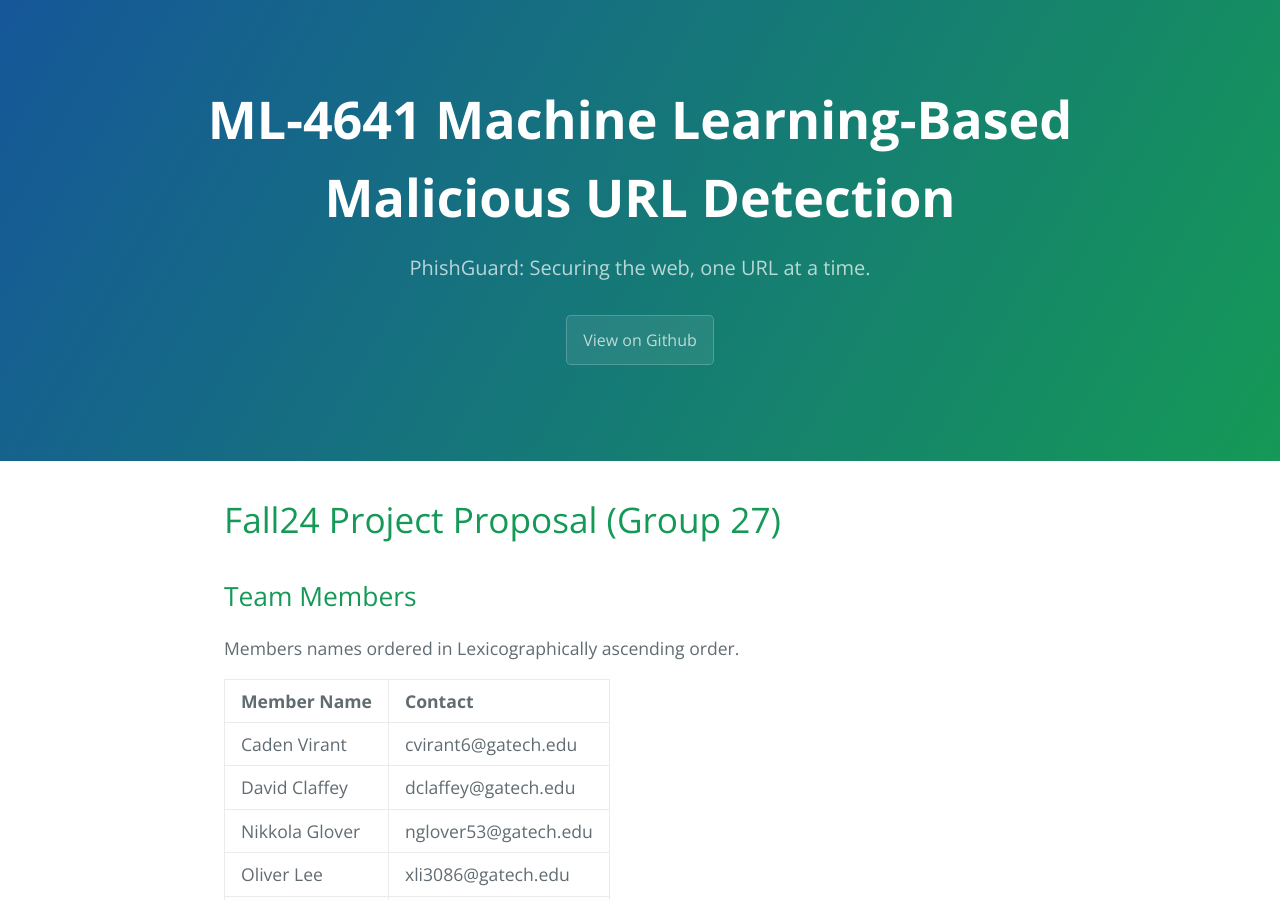
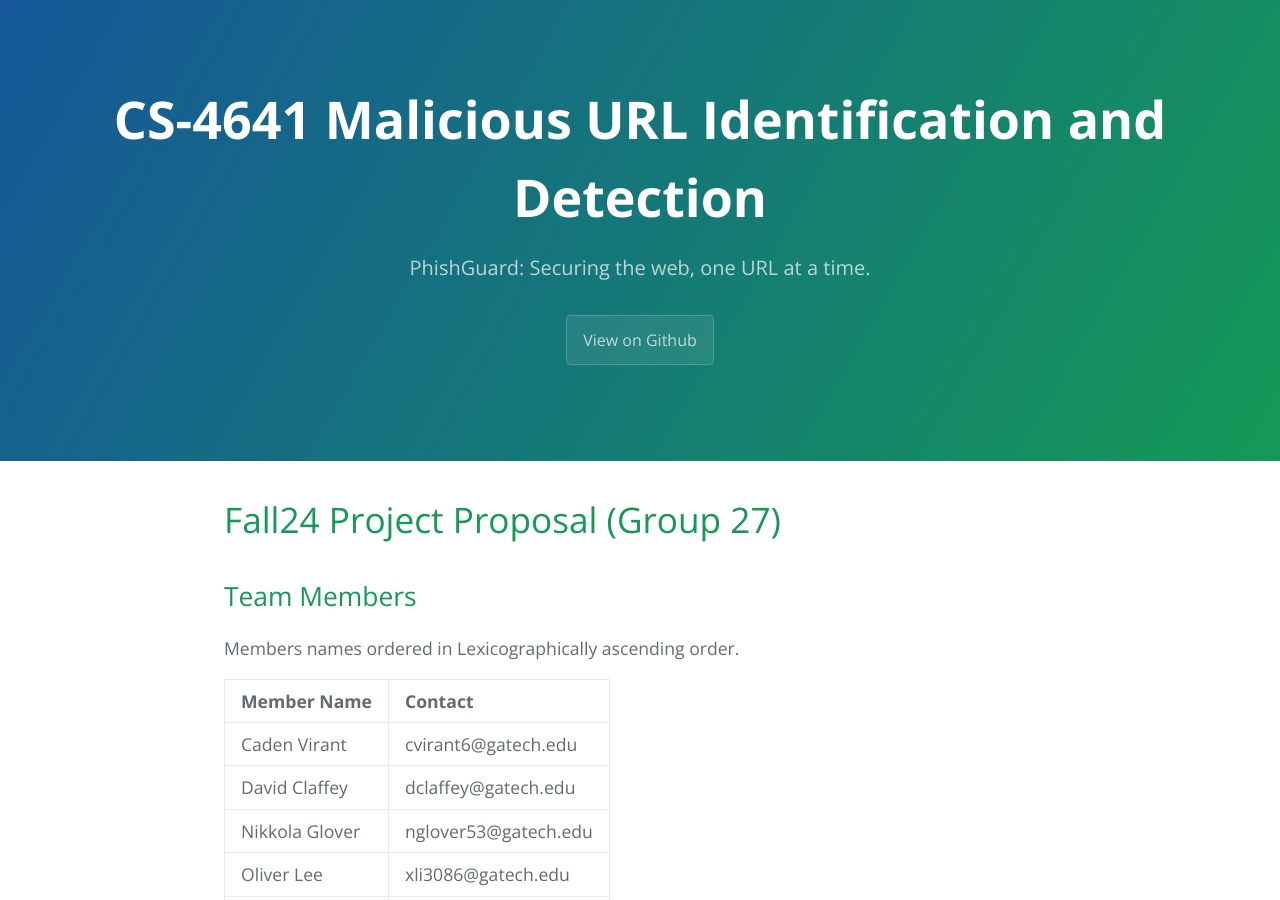
Before and after one commit to CodeXTL/ML-Project-Website, a Jekyll site: the page index.html, which Jekyll copies as it is, in a window 1280 px wide and 900 px high. Built offline with Jekyll 4.4.1, drawn with Linux system fonts in a browser that asks for light colours.

Commit message:
Update index.html

```diff
--- a/index.html
+++ b/index.html
@@ -63,7 +63,7 @@
   <body>
     <header class="page-header" role="banner">
       <h1 class="project-name">
-        ML-4641 Machine Learning-Based Malicious URL Detection
+        CS-4641 Malicious URL Identification and Detection
       </h1>
       <h2 class="project-tagline">
         PhishGuard: Securing the web, one URL at a time.
```
